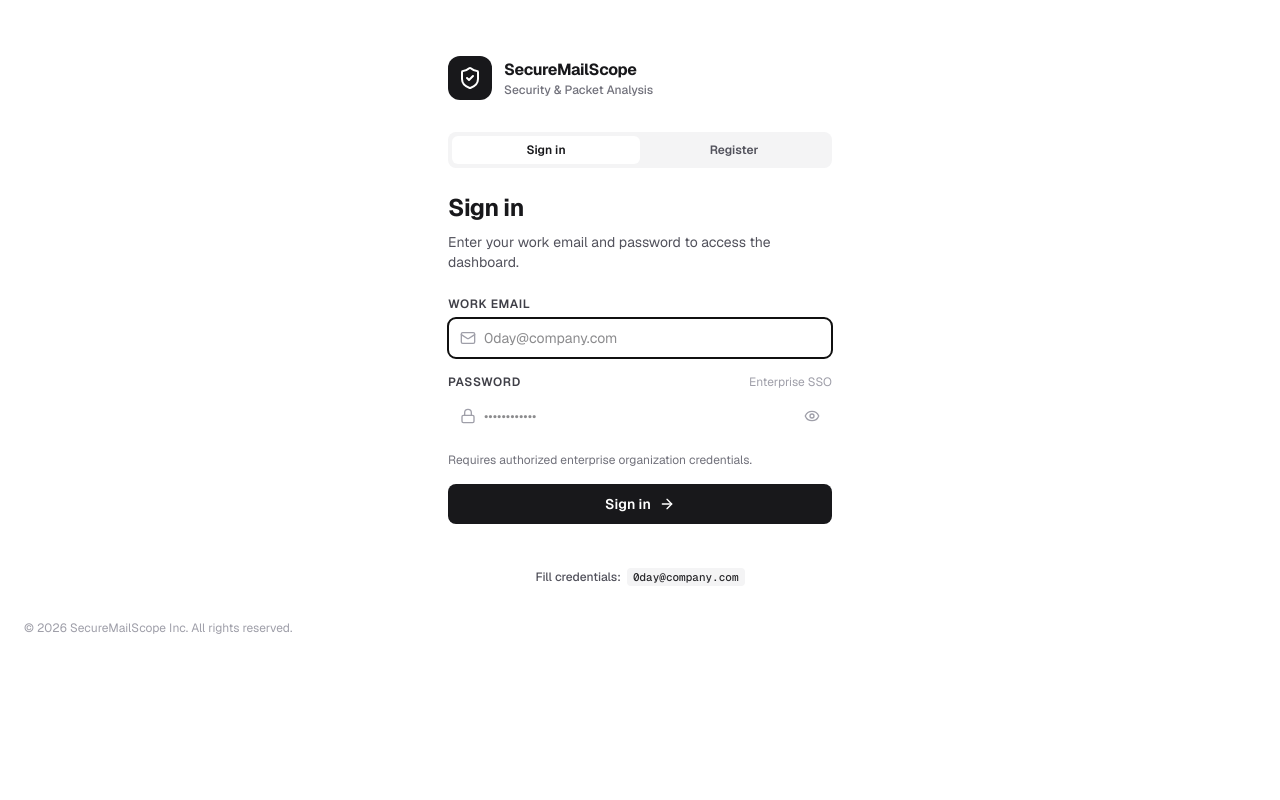
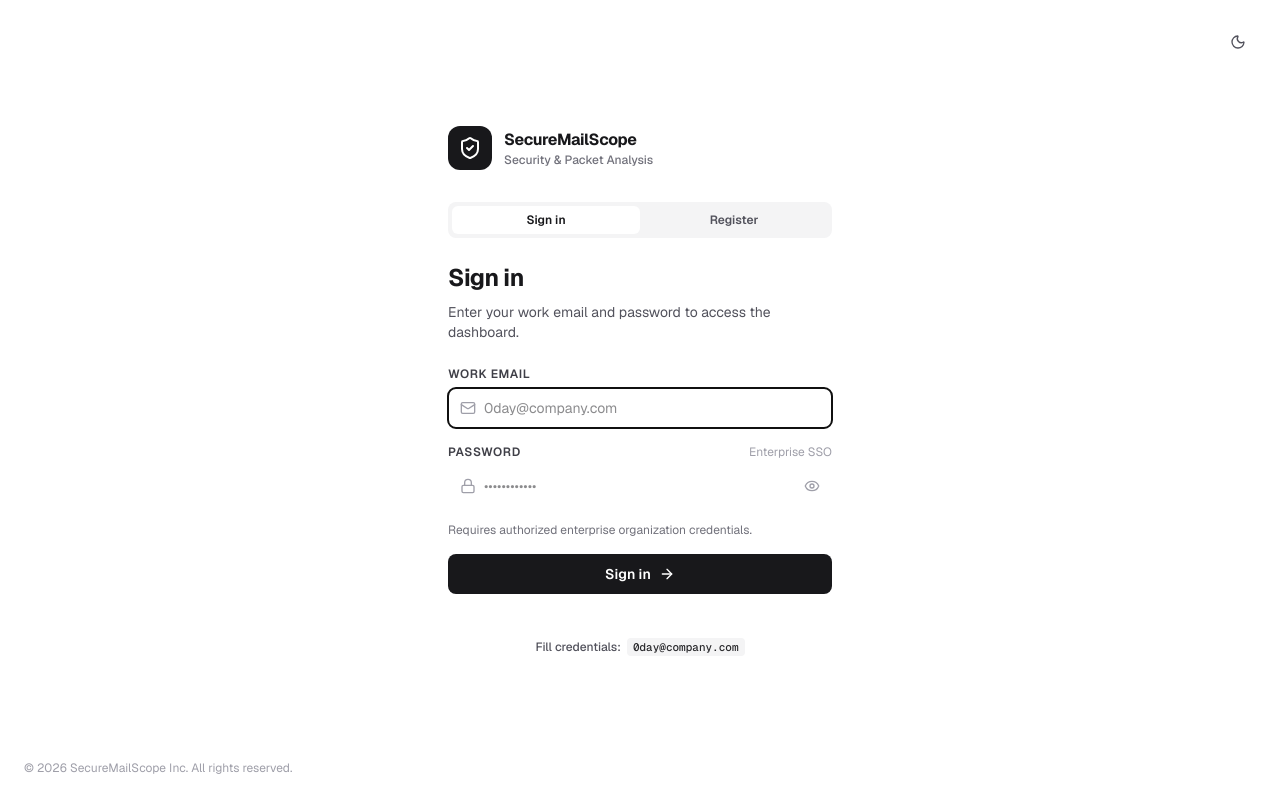
Before and after one commit to Subham12R/securemail-dash, a Next.js app: page /login in a window 1280 px wide. Built offline with nearby package versions, Linux system fonts and the light colour scheme.

Commit message:
feat: support dark theme on login page

```diff
--- a/app/login/page.tsx
+++ b/app/login/page.tsx
@@ -1,6 +1,7 @@
 import type { Metadata } from "next";
 import DitherCanvas from "@/components/login/dither-canvas";
 import LoginForm from "@/components/login/login-form";
+import ThemeToggle from "@/components/ui/theme-toggle";
 
 export const metadata: Metadata = {
   title: "Sign in | SecureMailScope",
@@ -9,21 +10,24 @@ export const metadata: Metadata = {
 
 export default function LoginPage() {
   return (
-    <div className="relative flex min-h-screen w-full flex-col md:flex-row bg-white overflow-x-hidden">
+    <div className="relative flex min-h-screen w-full flex-col overflow-x-hidden bg-white dark-soc:bg-[#1a1a1a] md:flex-row">
+      <div className="absolute right-6 top-6 z-20">
+        <ThemeToggle />
+      </div>
       {/* Left Column: Sign-in Form */}
-      <div className="flex w-full flex-col justify-between p-6 sm:p-10 md:w-1/2 lg:w-[45%] xl:w-[40%] md:min-h-screen md:p-12 lg:p-16 z-10 bg-white">
+      <div className="z-10 flex min-h-screen w-full flex-col justify-between bg-white p-6 dark-soc:bg-[#1a1a1a] sm:p-10 md:w-1/2 md:p-12 lg:w-[45%] lg:p-16 xl:w-[40%]">
         <div className="flex-1 flex flex-col justify-center py-8">
           <LoginForm />
         </div>
 
         {/* Left Column Footer */}
-        <div className="text-xs text-zinc-400">
+        <div className="text-xs text-zinc-400 dark-soc:text-zinc-500">
           <p>© {new Date().getFullYear()} SecureMailScope Inc. All rights reserved.</p>
         </div>
       </div>
 
       {/* Right Column: Animated Dither Canvas & Testimonial Overlay */}
-      <div className="relative hidden md:flex flex-1 flex-col justify-between overflow-hidden border-l border-zinc-200/80 bg-zinc-50 p-8 sm:p-12 lg:p-16">
+      <div className="relative hidden flex-1 flex-col justify-between overflow-hidden border-l border-zinc-200/80 bg-zinc-50 p-8 dark-soc:border-zinc-700 dark-soc:bg-[#1a1a1a] sm:p-12 lg:p-16 md:flex">
         {/* Animated Dither Canvas Background */}
         <DitherCanvas />
 
--- a/components/login/dither-canvas.tsx
+++ b/components/login/dither-canvas.tsx
@@ -73,8 +73,10 @@ export default function DitherCanvas() {
     const render = (now: number) => {
       const time = isReducedMotion ? 0 : (now - startTime) * 0.001;
 
-      // Base background: clean soft light slate
-      ctx.fillStyle = "#f8fafc";
+      const isDark = document.documentElement.classList.contains("dark-soc");
+
+      // Match the active app theme so the canvas does not flash a light panel in dark mode.
+      ctx.fillStyle = isDark ? "#1a1a1a" : "#f8fafc";
       ctx.fillRect(0, 0, width, height);
 
       const mouse = mouseRef.current;
@@ -82,7 +84,7 @@ export default function DitherCanvas() {
       const mouseY = mouse?.y;
 
       // Dither dot color: soft slate
-      ctx.fillStyle = "rgba(71, 85, 105, 0.22)";
+      ctx.fillStyle = isDark ? "rgba(161, 161, 170, 0.2)" : "rgba(71, 85, 105, 0.22)";
 
       const cols = Math.ceil(width / step);
       const rows = Math.ceil(height / step);
```
